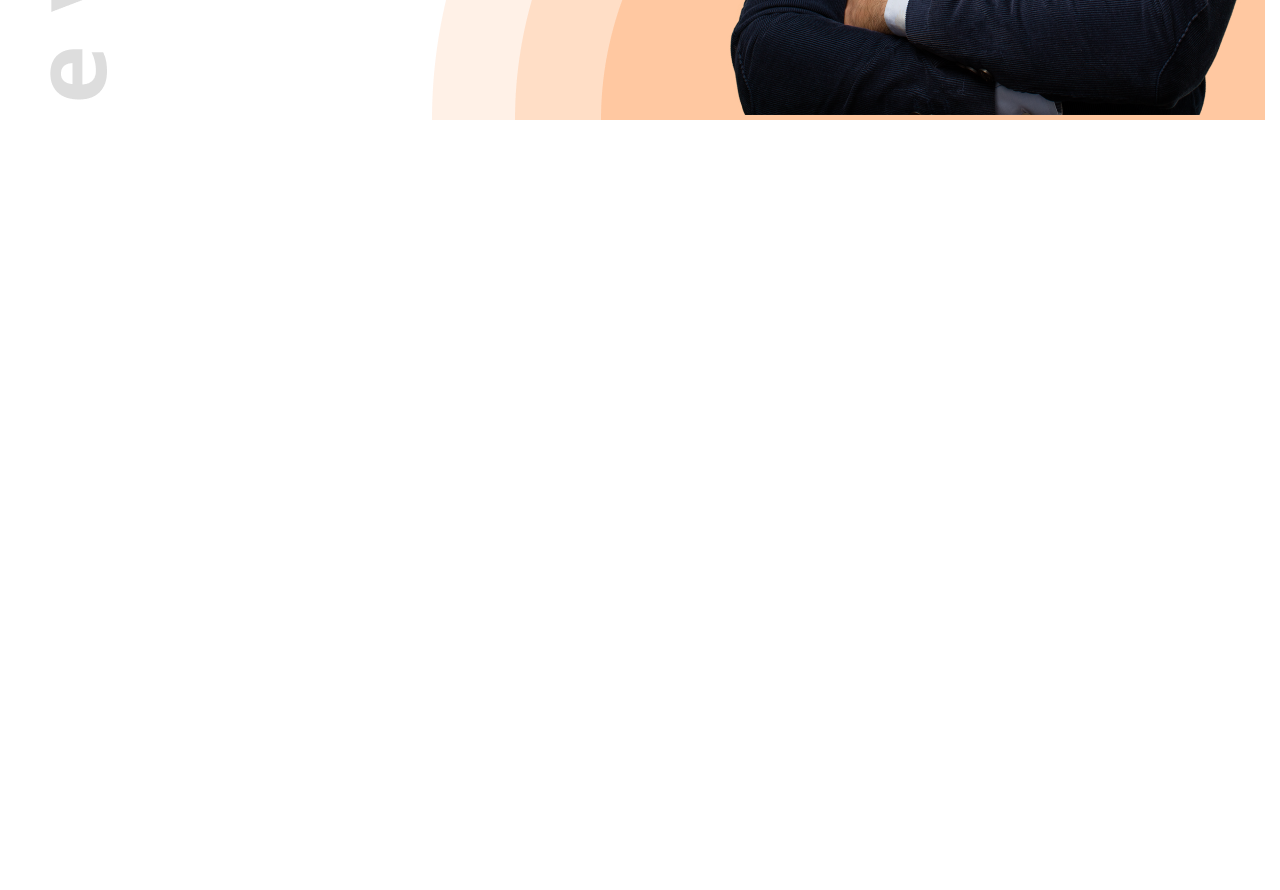
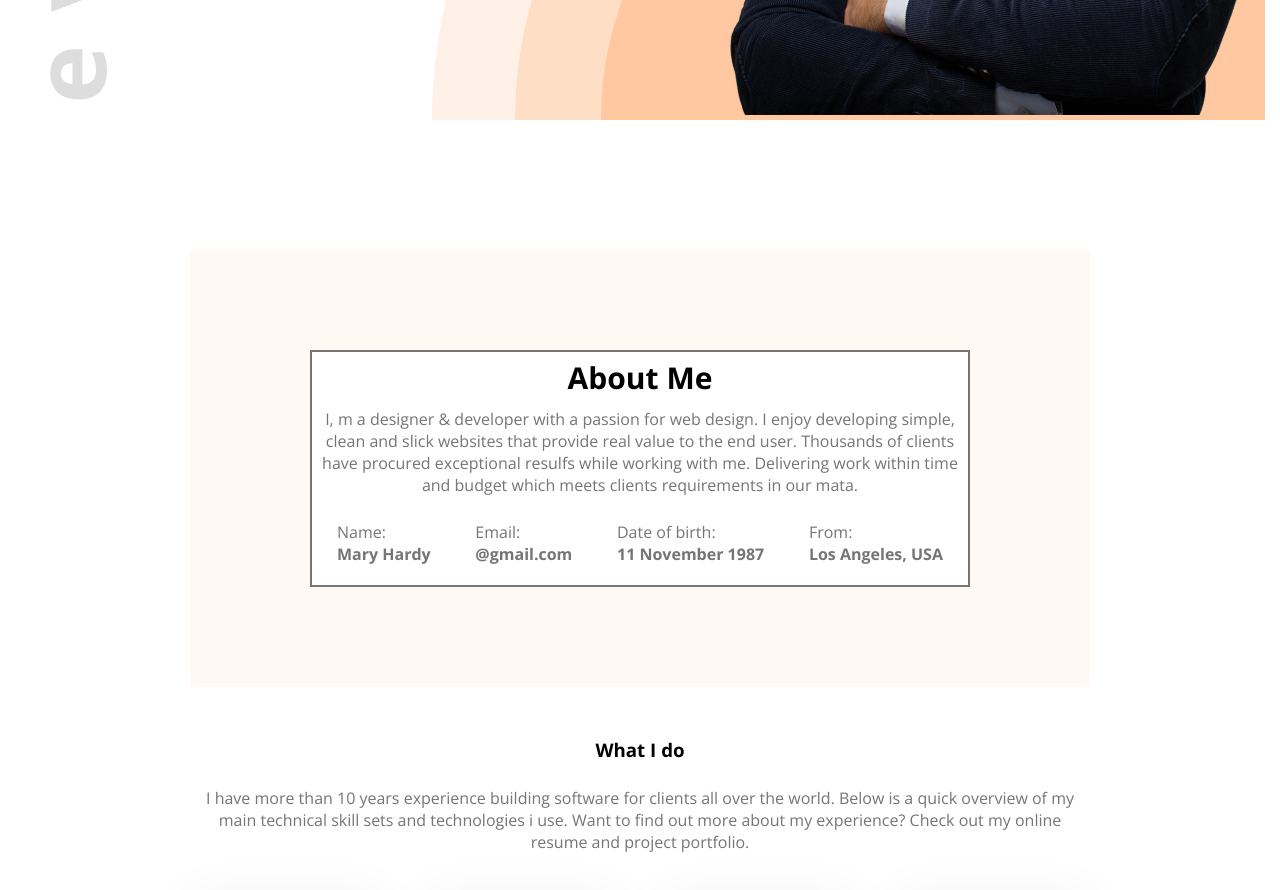
Before and after one commit to tonmoyth/portfolio, a plain HTML site: page index.html in a window 1280 px wide. Shown: the part 652-1542 px from the top of the page. Before the commit the page ends 872 px from the top, so only its background shows below. Drawn offline with nearby package versions, Linux system fonts and the light colour scheme.

Commit message:
add main area

```diff
--- a/index.html
+++ b/index.html
@@ -30,7 +30,59 @@
         </div>
     </header>
     <main>
-
+        <section class="section-one">
+            <div class="about-me">
+                <h3>About Me</h3>
+                <p class="description">I, m a designer & developer with a passion for web design. I enjoy developing simple, clean and slick websites that provide real value to the end user. Thousands of clients have procured exceptional resulfs while working with me. Delivering work within time and budget which meets clients requirements in our mata.</p>
+                <div class="personal-inf">
+                    <div>
+                        <p>Name:</p>
+                        <h4>Mary Hardy </h4>
+                    </div>
+                    <div>
+                        <p>Email:</p>
+                        <h4>@gmail.com</h4>
+                    </div>
+                    <div>
+                        <p>Date of birth:</p>
+                        <h4>11 November 1987</h4>
+                    </div>
+                    <div>
+                        <p>From:</p>
+                        <h4>Los Angeles, USA</h4>
+                    </div>
+                </div>
+            </div>
+        </section>
+        <!--section-two -->
+        <section class="section-two">
+            <div class="skill-title">
+                <h3 class="what">What I do</h3>
+                <p class="description">I have more than 10 years experience building software for clients all over the world. Below is a quick overview of my main technical skill sets and technologies i use. Want to find out more about my experience? Check out my online resume and project portfolio.</p>
+            </div>
+            <div class="skill-cointainer">
+                <div class="skill">
+                    <img src="images/icons/js.png" alt="">
+                    <h3 class="skill-title title-two">Vanilla JavaScript</h3>
+                    <p><span class="description">List skill/technologies here. You can change the icon above to any of the 1500+ FontAwesome 5 free icons available. Aenean commodo ligula eget dolor.</span></p>
+                </div>
+                <div class="skill">
+                    <img src="images/icons/react.png" alt="">
+                    <h3 class="skill-title title-two">React</h3>
+                    <p><span class="description">List skill/technologies here. You can change the icon above to any of the 1500+ FontAwesome 5 free icons available. Aenean commodo ligula eget dolor.</span></p>
+                </div>
+                <div class="skill">
+                    <img src="images/icons/mongo.png" alt="">
+                    <h3 class="skill-title title-two">MongoDB</h3>
+                    <p><span class="description">List skill/technologies here. You can change the icon above to any of the 1500+ FontAwesome 5 free icons available. Aenean commodo ligula eget dolor.</span></p>
+                </div>
+                <div class="skill">
+                    <img src="images/icons/nodejs.png" alt="">
+                    <h3 class="skill-title title-two">Node.js</h3>
+                    <p><span class="description">List skill/technologies here. You can change the icon above to any of the 1500+ FontAwesome 5 free icons available. Aenean commodo ligula eget dolor.</span></p>
+                </div>
+            </div>
+        </section>
     </main>
     <footer>
 
--- a/style/style.css
+++ b/style/style.css
@@ -27,9 +27,13 @@
     cursor: pointer;
     margin-right: 10px;
 }
+.description{
+    color: rgb(117, 117, 117);
+    text-align: center;
+    margin-bottom: 10px;
+}
 
-
-
+ /* share style */
 .nav-bar{
     display: flex;
     align-items: center;
@@ -95,3 +99,63 @@
     line-height: 15px;
     margin:25px 0px;
 }
+
+/* main area,section one */
+main{
+    margin: 130px 190px;
+}
+.section-one{
+    background-color: rgb(255, 248, 243);
+    padding: 100px 120px;
+    margin-bottom: 50px;
+}
+.section-one .about-me{
+    background-color: rgb(255, 255, 255);
+    padding: 5px;
+    border: 2px solid rgb(117, 117, 117);;
+}
+.about-me h3{
+    font-size: 30px;
+    font-weight: 700px;
+    text-align: center;
+    margin-bottom: 10px;
+}
+.section-one .personal-inf{
+    display: flex;
+    justify-content: space-between;
+    padding: 15px 20px;
+}
+.section-one .personal-inf p{
+    color: rgb(117, 117, 117);
+}
+.section-one .personal-inf h4{
+    color: rgb(117, 117, 117);
+}
+/* section two style */
+
+/* .section-two{
+
+} */
+.section-two .skill-title .what{
+    text-align: center;
+    margin: 25px auto;
+
+}
+.section-two .skill-title h3{
+    margin-bottom: 20px;
+}
+.section-two .skill-cointainer{
+    display: flex;
+    margin: 40px auto;
+    gap: 40px;
+}
+.section-two .skill-cointainer .skill{
+    padding: 20px;
+    box-shadow: 0px 6px 50px 0px rgba(0, 0, 0, 0.06);
+}
+.section-two .skill-cointainer .skill img{
+    margin-bottom: 10px;
+}
+.title-two{
+    margin-bottom: 10px;
+}
```
